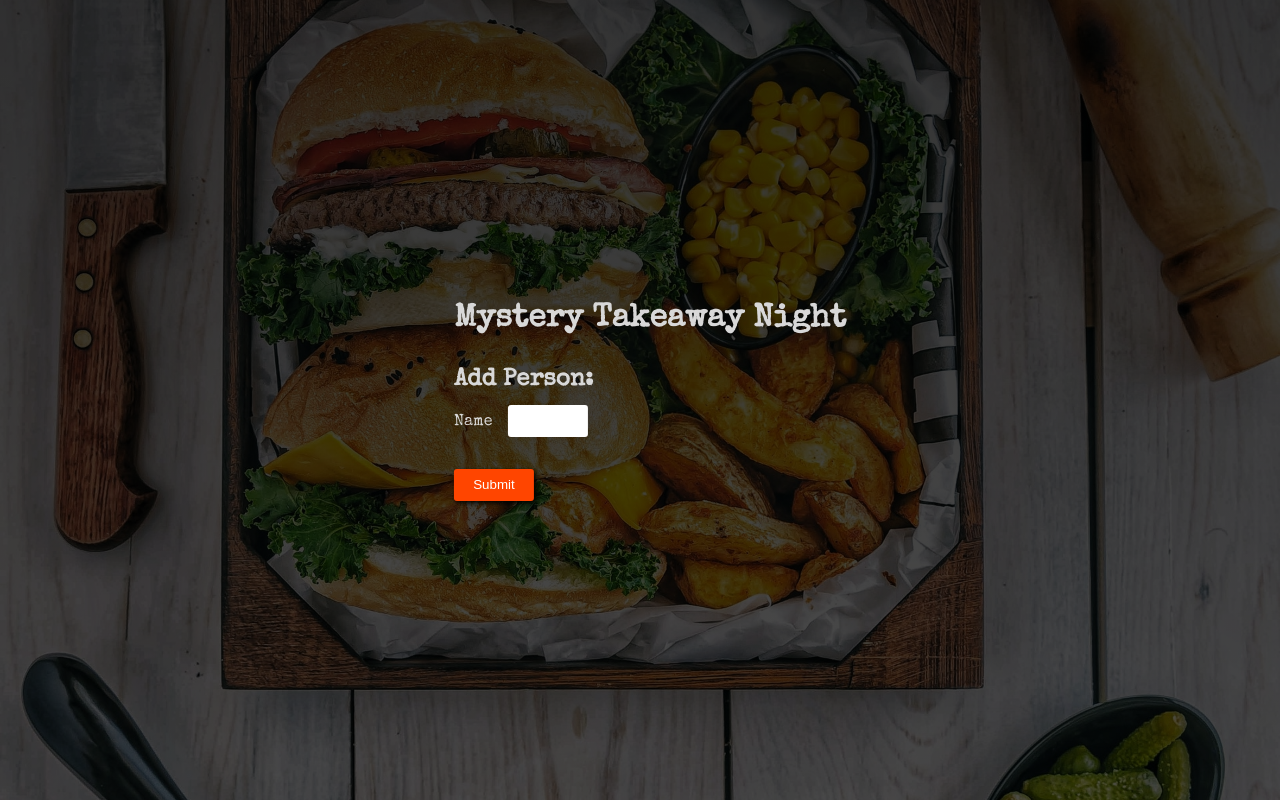
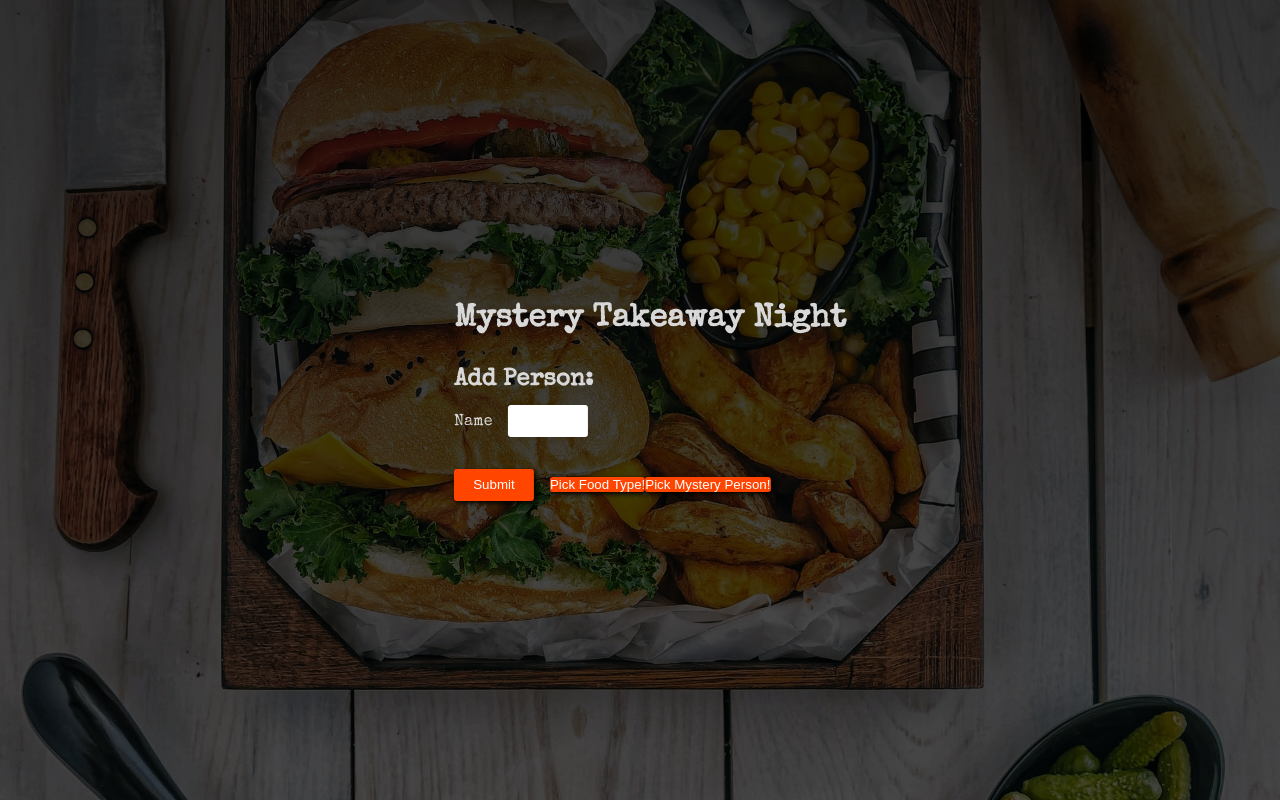
Before and after one commit to riquiofficial/mystery-takeaway-night, a React (Create React App) app: page / in a window 1280 px wide. Built offline with nearby package versions, Linux system fonts and the light colour scheme.

Commit message:
added buttons for picking random food and mystery person

```diff
--- a/src/App.js
+++ b/src/App.js
@@ -1,14 +1,41 @@
 import GlobalStyles from "./components/GlobalStyles";
 import { useState } from "react";
 
-const food = ["Chinese", "Indian", "Fish and chips", "American", "Italian"]
+const food = ["Chinese", "Indian", "Fish and chips", "American", "Italian", "Mexican", "Sushi"]
 const pickFood = () => food[Math.floor(Math.random()*food.length)]
 
 function App() {
     const [people, setPeople] = useState([])
+    const [showFood, setShowFood] = useState(false)
 
-    console.log(people)
-  return (
+    const addPerson = () => {
+      const person = document.getElementsByName("name")[0].value
+      if (person) {
+        setPeople([...people, {key: people.length, person: person, food: pickFood(), mysteryPerson: ""}])
+      }
+    }
+
+    const pickMysteryPeople = () => {
+      // for (let person in people) {
+      //   if (people[Math.floor(Math.random()*food.length)] !== people[person]) {
+      //     people[person].mysteryPerson = people[Math.floor(Math.random()*food.length)].person
+      //   }
+      // }
+
+      people.forEach(person => {
+        const pickPerson = () => {
+          const mysteryPerson = people[Math.floor(Math.random()*people.length)]
+          if (mysteryPerson !== person && mysteryPerson.mysteryPerson === "") {
+            return mysteryPerson
+          } else {
+            pickPerson()
+          }
+        }
+        setPeople([...people, person.mysteryPerson = pickPerson()])
+      })
+    }
+
+    return (
     <div className="App">
       <GlobalStyles></GlobalStyles>
       <div className="content">
@@ -18,10 +45,13 @@ function App() {
           <label htmlFor="name">Name</label>
           <input name="name" type="text" /> <br />
           <br />
-          <input className="btn" type="submit" onClick={() => setPeople([...people, document.getElementsByName("name")[0].value])} />
+          <input className="btn" type="submit" onClick={!showFood ? addPerson : () => alert("please refresh to start a new mystery...")} />
+          <button className="btn" onClick={people.length ? () => setShowFood(true) : () => alert("please enter at least one name")} >Pick Food Type!</button>
+          <button className="btn" onClick={people.length % 2 === 0 ? () => pickMysteryPeople() : () => alert("please enter at least one name and an even number of people")} >Pick Mystery Person!</button>
+
         </div>
         <div className="names">
-          {people ? people.map(person => <div>{person}: {pickFood()}</div>) : null}
+          {people ? people.map(person => <div>{person.person}{showFood ? `: ${person.food}` : null}{person.mysteryPerson ? ` -> ${person.mysteryPerson.person}` : null}</div>) : null}
         </div>
       </div>
     </div>
```
